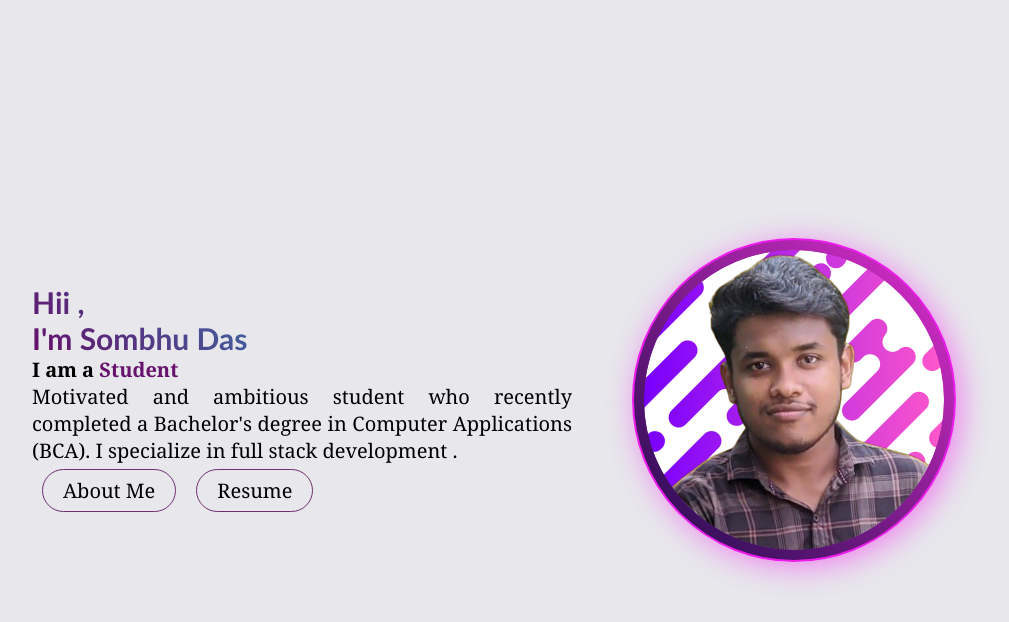
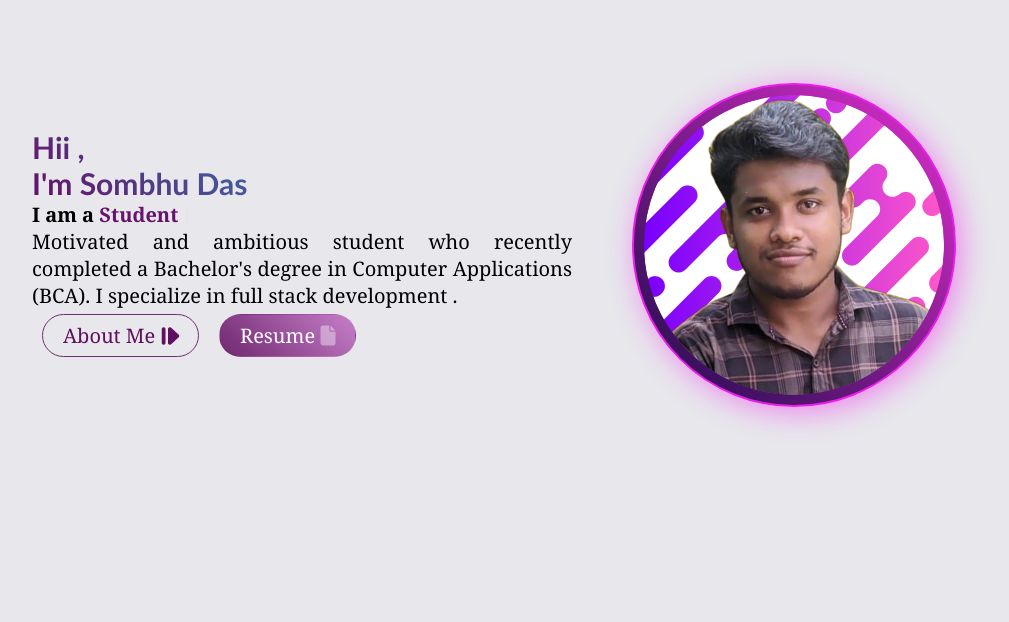
Before and after one commit to Sombhu2022/som.dev_2.0, a React (Create React App) app: page / in a window 1280 px wide. Shown: the top 622 px of the page, without its empty margins (156-1165 px from the left). Built offline with nearby package versions, Linux system fonts and the light colour scheme.

Commit message:
bug fixing

```diff
--- a/src/global.css
+++ b/src/global.css
@@ -4,12 +4,13 @@
     box-sizing: border-box;
     background: rgba(231, 231, 236);
 }
-button{
+button , button.active:hover{
     margin: 5px 10px;
     padding: 7px 20px;
     font-family: Cambria, Cochin, Georgia, Times, 'Times New Roman', serif;
     border: solid 1px rgba(90, 16, 90, 0.847);
     background: transparent;
+    color:rgba(94, 15, 94) ;
     border-radius: 50px;
     font-size: 20px;
     cursor:pointer;
@@ -19,11 +20,12 @@ button{
     margin: auto; */
 
 }
-button:hover{
+button:hover , button.active{
     color: white;
     border: solid 1px transparent;
     background: linear-gradient(45deg , rgba(94, 15, 94, 0.881) , rgba(184, 73, 184, 0.662));
 }
+
 /* button::after{
     content: '\f08e';
 } */
@@ -38,7 +40,7 @@ i.primary_icon{
 }
 
 section{
-    height: 100vh;
+    height: auto;
     /* margin: 10px 30px; */
 
 
--- a/src/pages/Home.jsx
+++ b/src/pages/Home.jsx
@@ -32,8 +32,8 @@ function Home() {
           degree in Computer Applications (BCA). I specialize in full stack
           development .
         </p>
-        <button>About Me</button>
-        <button>Resume</button>
+        <button>About Me <i class="fa-solid fa-eject fa-rotate-90"></i></button>
+        <button className="active">Resume <i class="fa-solid fa-file fa-fade"></i></button>
 
       </div>
 
--- a/src/style/home.scss
+++ b/src/style/home.scss
@@ -8,6 +8,7 @@
   justify-content: center;
   align-items: center;
   flex-wrap: wrap-reverse;
+  margin-top: 50px 0;
   .left_container {
     padding: 10px 20px;
     padding-right: 40px;
@@ -22,10 +23,14 @@
       > span {
         color: rgb(103, 18, 109);
       }
+
+    }
+    >button i{
+      background: transparent;
     }
   }
   .right_container {
-    .image_container{
+    .image_container {
       position: relative;
       display: flex;
       justify-content: center;
@@ -44,51 +49,45 @@
         box-sizing: content-box;
       }
 
-        &:hover .fb_icon{
+      &:hover .fb_icon {
         margin-top: 400px;
         opacity: 1;
         // display: inline-block;
-
       }
-        &:hover .ln_icon{
+      &:hover .ln_icon {
         margin-left: -200px;
         margin-top: 355px;
         transform: rotate(24deg);
         opacity: 1;
-
-
       }
-        &:hover .git_icon{
+      &:hover .git_icon {
         margin-top: 355px;
         opacity: 1;
         margin-right: -200px;
         transform: rotate(-24deg);
-
       }
-        .fb_icon{
+      .fb_icon {
         transition: all 0.3s ease;
       }
-         .ln_icon{
+      .ln_icon {
         transition: all 0.8s ease;
-            >i{
-                padding: 10px 12px;
+        > a i {
+          padding: 10px 11px;
         }
       }
-         .git_icon{
+      .git_icon {
         transition: all 1.2s ease;
-
       }
 
-        .abs_pos{
+      .abs_pos {
         position: absolute;
         opacity: 0;
         //    z-index: -1;
 
-            >i{
-                 margin: 0px 20px;
-                //  display: none;
-            }
-
+        //  i{
+        //      margin: 0px 20px;
+        //     //  display: none;
+        // }
       }
     }
   }
@@ -107,24 +106,23 @@ h1 {
   font-family: "Gill Sans", "Gill Sans MT", Calibri, "Trebuchet MS", sans-serif;
 }
 
-@media only screen and (max-width:700px) {
-    #home{
-        padding:0;
+@media only screen and (max-width: 700px) {
+  #home {
+    padding: 0;
     height: 120vh;
-        .left_container{
-        >p{
+    .left_container {
+      > p {
         background: var(--white);
         > span {
           background: var(--white);
         }
       }
       background: var(--white);
-        border-radius:  30px 30px 0px 0px;
-        box-shadow: 1px 1px  20px  rgba(0, 0, 0, 0.363);
+      border-radius: 30px 30px 0px 0px;
+      // box-shadow: 1px 1px 20px rgba(0, 0, 0, 0.363);
     }
-    .right_container{
-      .image_container{
-
+    .right_container {
+      .image_container {
         height: 300px;
       }
     }
```
Lines whose indentation alone changed are shown as unchanged.
